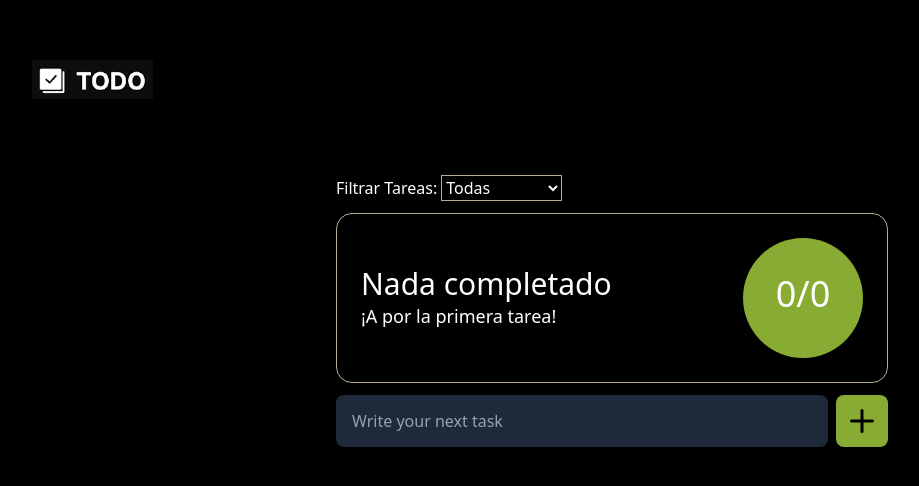
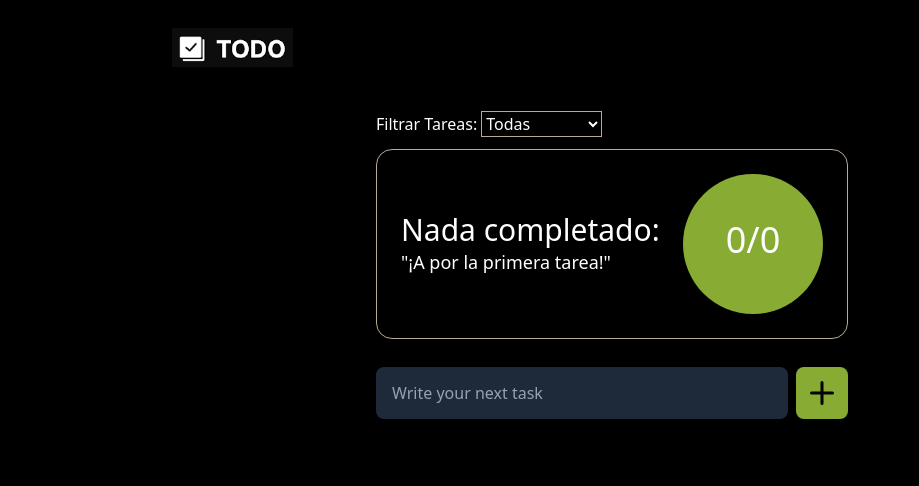
Before and after one commit to EdwinNoe/ToDo-List-, a React (Vite) app: page / in a window 1280 px wide. Shown: the top 486 px of the page, without its empty margins (28-947 px from the left). Built offline with nearby package versions, Linux system fonts and the light colour scheme.

Commit message:
style: refinamiento de margenes y animacion en el boton al completar tarea

```diff
--- a/src/App.jsx
+++ b/src/App.jsx
@@ -16,7 +16,7 @@ function App() {
     <>
       <div className='container mx-auto '>
         <Head/>
-        <div className='max-w-[35rem] mx-auto p-1'>
+        <div className='max-w-[30rem] mx-auto p-1'>
           <Filter onFilter={onFilter}/>
           <ProgressBar tasks={tasks}/>
           <AddTask createTask={createTask}/>
--- a/src/components/AddTask.jsx
+++ b/src/components/AddTask.jsx
@@ -14,7 +14,7 @@ export function AddTask({createTask}) {
   };
 
   return (
-    <div className="flex items-center gap-2 my-3 ">
+    <div className="flex items-center gap-2 mb-3 mt-7 ">
       <input
         type="text"
         value={value}
--- a/src/components/Head.jsx
+++ b/src/components/Head.jsx
@@ -2,7 +2,7 @@ import LogoIcon from "../assets/Logo.png"
 
 export function Head(){
     return(
-        <div className="m-15">
+        <div className="mx-2 sm:mx-4 md:mx-10 lg:ml-50 my-7">
             <img src={LogoIcon}/>
         </div>
     )
--- a/src/components/ProgressBar.jsx
+++ b/src/components/ProgressBar.jsx
@@ -6,27 +6,27 @@ export function ProgressBar({ tasks }) {
   let subtitle;
 
   if (percentage === 0) {
-    title = "Nada completado";
-    subtitle = "¡A por la primera tarea!";
+    title = "Nada completado:";
+    subtitle = '"¡A por la primera tarea!"';
   } else if (percentage > 0 && percentage <= 50) {
-    title = "Menos de la mitad";
-    subtitle = "¡Sigue así!";
+    title = "Menos de la mitad:";
+    subtitle = '"¡Sigue así!"';
   } else if (percentage > 50 && percentage < 100) {
-    title = "Más de la mitad";
+    title = "Más de la mitad:";
     subtitle = "¡Casi listo!";
   } else if (percentage === 100) {
-    title = "Completado";
-    subtitle = "¡Genial, terminado!";
+    title = "Completado:";
+    subtitle = '"¡Genial, terminado!"';
   }
 
   return (
-<div className="border p-6 border-[#B9AB93] rounded-2xl flex flex-wrap items-center justify-between flex-col sm:flex-row">
+<div className="border p-6 border-[#B9AB93] rounded-2xl flex flex-wrap items-center justify-between flex-col sm:flex-row my-1">
   <div>
     <h1 className="text-3xl">{title}</h1>
     <h2 className="text-lg">{subtitle}</h2>
   </div>
 
-  <div className="w-30 h-30 rounded-full bg-[#88AB33] p-3 flex items-center justify-center">
+  <div className="w-35 h-35 rounded-full bg-[#88AB33] p-3 flex items-center justify-center">
     <span className="h-12 text-4xl">{tasksCompleted}/{tasksLength}</span>
   </div>
 </div>
--- a/src/components/TodoItem.jsx
+++ b/src/components/TodoItem.jsx
@@ -22,13 +22,14 @@ export function TodoItem({task , deleteTask, updateTask}) {
   };
 
   return (
-    <div className=" my-3 border border-[#B9AB93] flex justify-between items-center p-4 w-full">
+    <div className="transform my-1 border border-[#B9AB93] flex justify-between items-center p-4 w-full">
 
       <div className="flex justify-center items-center">
         <button
             onClick={completeTask}
             className={`
             w-7 h-7 rounded-full border-2 cursor-pointer
+            transition-colors duration-600 ease-in-out
             ${ completed ? "bg-[#22C55E] border-[#22C55E]" : "bg-black border-[#1C9D4C]"}
             `}
         >
```
